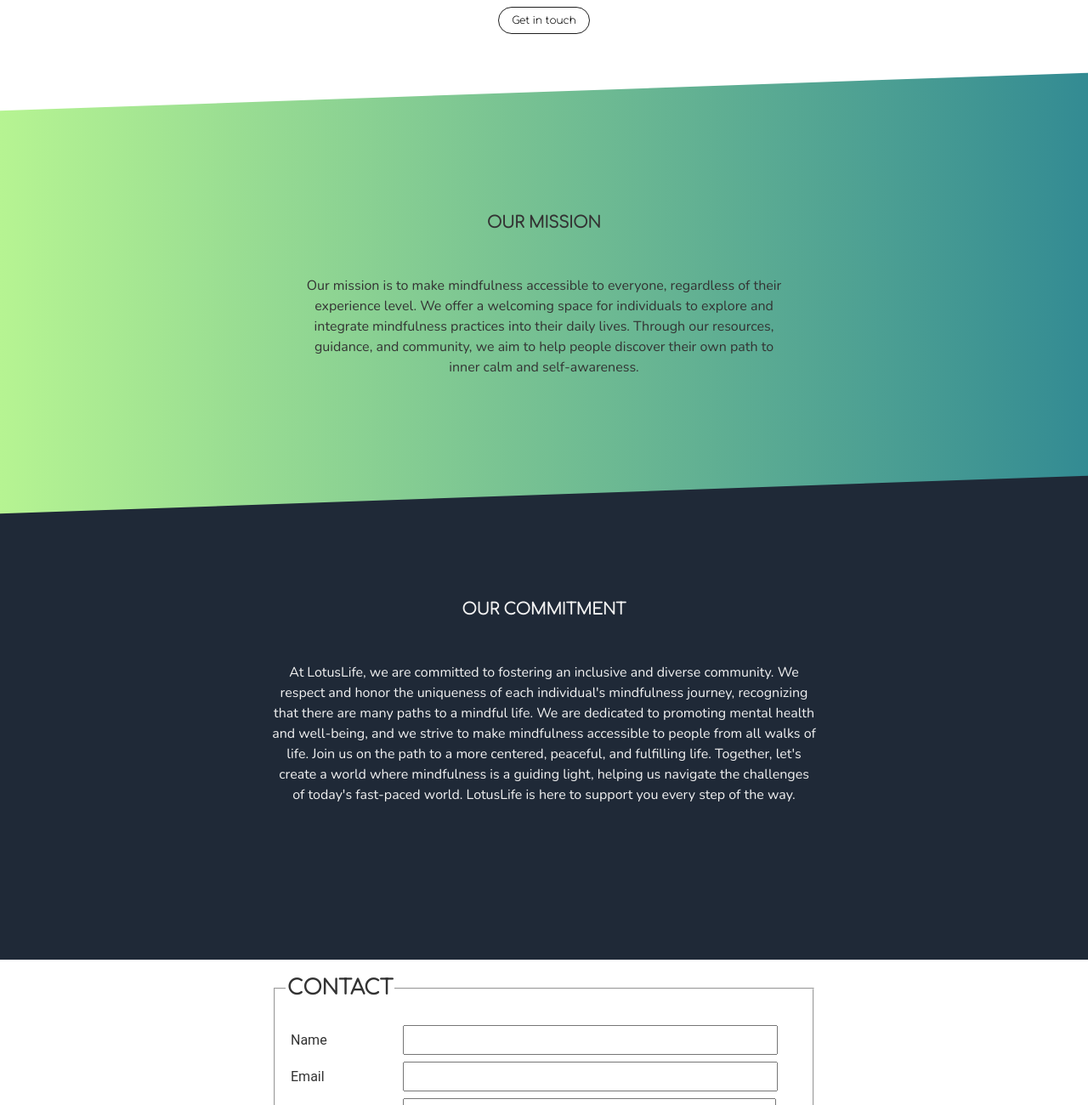
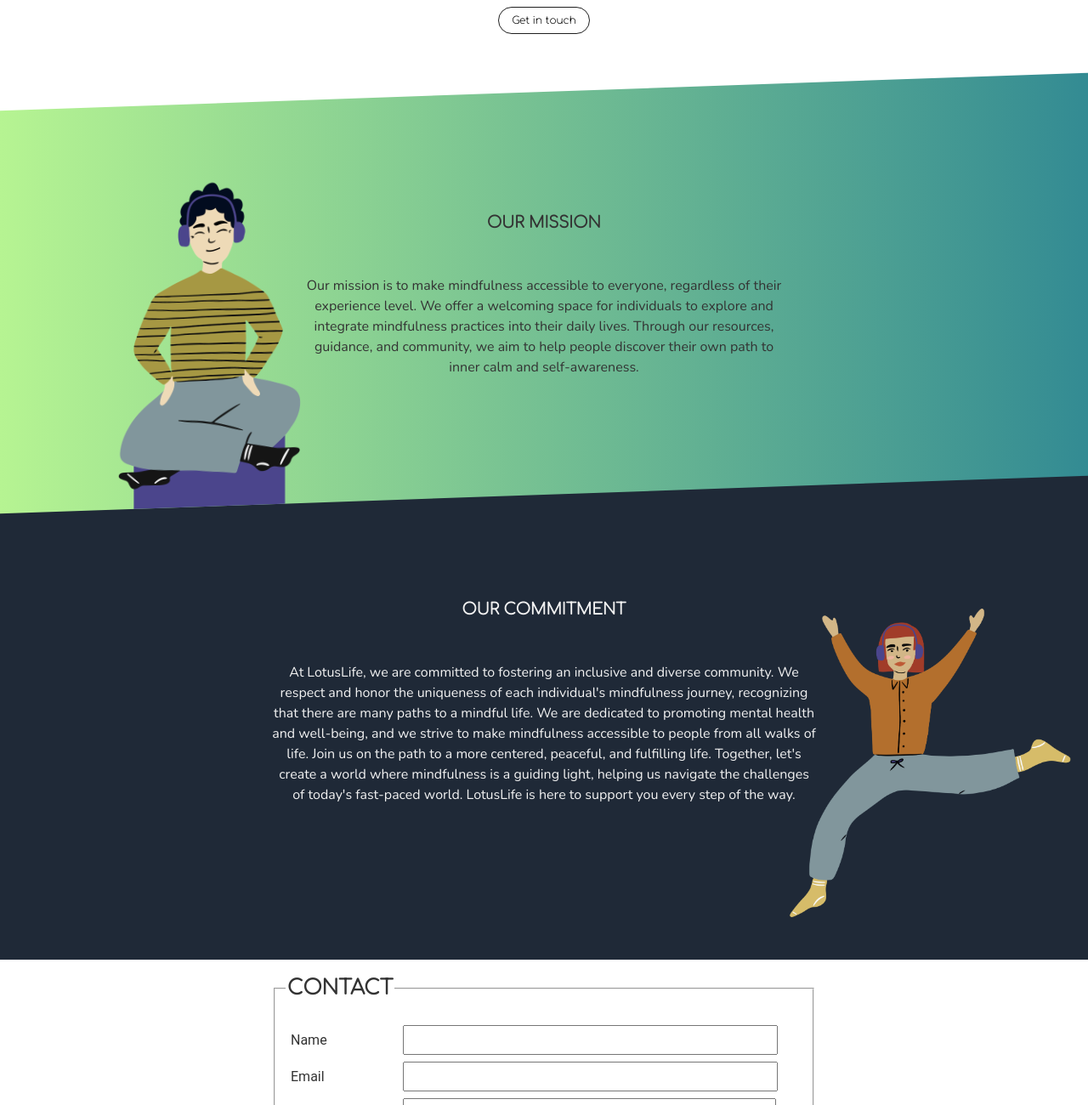
Before and after one commit to maxpollock/LotusLife, a plain HTML site: page about.html in a window 1280 px wide. Shown: the part 765-2065 px from the top of the page at 85% size. Drawn offline with nearby package versions, Linux system fonts and the light colour scheme.

Commit message:
about me edits

```diff
--- a/about.html
+++ b/about.html
@@ -53,6 +53,7 @@
 
     <!-- this section is slanted using the 'skew' attribute -->
   <section id="section2">
+    <img src="./images/ill9.png" alt="" class="ill3" />
     <div class="container">
     <h3>Our Mission</h3>
     <p>  Our mission is to make mindfulness accessible to everyone, regardless of
@@ -64,6 +65,7 @@
   </section>
 
   <section id="section3">
+    <img src="./images/ill2.png" alt="" class="ill2" />
       <div class="container">
         <h3>Our Commitment</h3>
     <p>At LotusLife, we are committed to fostering an inclusive and diverse
--- a/css/about.css
+++ b/css/about.css
@@ -4,6 +4,24 @@ body {
 
 h3 {
   margin-bottom: 2rem;
+}
+
+.ill2 {
+  z-index: 1;
+  max-width: 400px;
+  max-height: 400px;
+  position: absolute;
+  margin-top: 5em;
+  margin-left: 57em;
+}
+
+.ill3 {
+  z-index: 1;
+  max-width: 400px;
+  max-height: 600px;
+  position: absolute;
+  margin-top: 0em;
+  margin-left: 3em;
 }
 
 .container {
```
